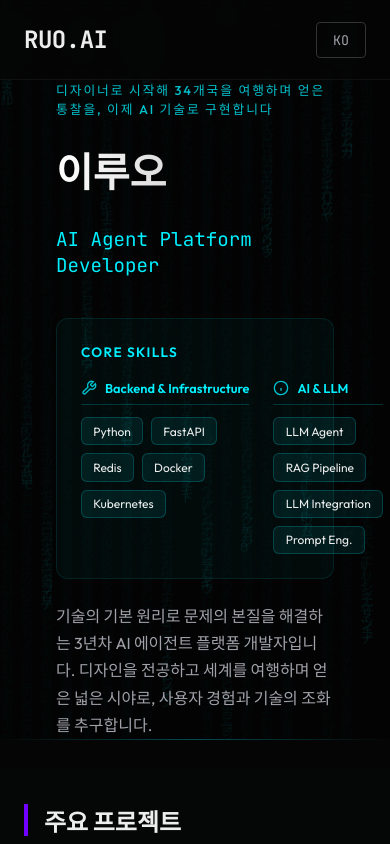
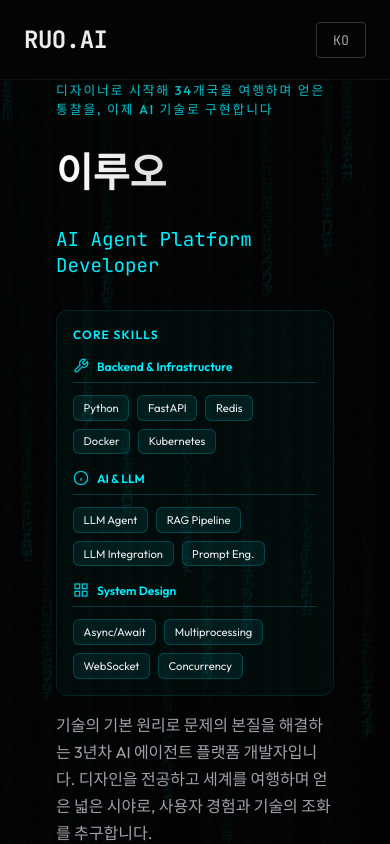
Before and after one commit to comsa33/porfolio-site, a Next.js app: page / in a window 390 px wide. Shown: the top 844 px of the page. Built offline with nearby package versions, Linux system fonts and the light colour scheme.

Commit message:
style: refine mobile and tablet responsiveness for timeline and skills sections and remove portfolio data backup.

```diff
--- a/src/app/page.module.css
+++ b/src/app/page.module.css
@@ -395,6 +395,36 @@
     font-size: 1rem;
   }
 
+  /* Skills Section Mobile */
+  .skillsSection {
+    margin: 1.5rem 0 1rem;
+    padding: 1rem;
+  }
+
+  .skillsTitle {
+    font-size: 0.75rem;
+    margin-bottom: 1rem;
+  }
+
+  .skillsGrid {
+    grid-template-columns: 1fr;
+    gap: 1rem;
+  }
+
+  .categoryHeader {
+    font-size: 0.75rem;
+  }
+
+  .skillBadge {
+    font-size: 0.7rem;
+    padding: 0.3rem 0.6rem;
+  }
+
+  /* Email Text Mobile */
+  .emailText {
+    font-size: 0.85rem;
+  }
+
   .sectionHeader {
     flex-direction: column;
     align-items: flex-start;
@@ -438,3 +468,23 @@
     justify-content: center;
   }
 }
+
+/* Tablet Breakpoint */
+@media (min-width: 769px) and (max-width: 1024px) {
+  .skillsGrid {
+    grid-template-columns: repeat(2, 1fr);
+    gap: 1.2rem;
+  }
+
+  .skillsSection {
+    padding: 1.2rem;
+  }
+
+  .categoryTitle {
+    font-size: 0.75rem;
+  }
+
+  .skillBadge {
+    font-size: 0.72rem;
+  }
+}
--- a/src/components/Timeline.module.css
+++ b/src/components/Timeline.module.css
@@ -259,7 +259,7 @@
 /* Mobile Responsive */
 @media (max-width: 768px) {
   .container {
-    padding: 2rem 1rem;
+    padding: 2rem 0.75rem;
   }
 
   .timelineLine {
@@ -269,21 +269,26 @@
   .timelineItem {
     grid-template-columns: 1fr;
     gap: 0;
-    margin-bottom: 2.5rem;
+    margin-bottom: 2rem;
   }
 
   .timelineDot {
     grid-row: 1;
     margin-bottom: 1rem;
-    padding-left: 2.5rem;
+    padding-left: 2rem;
   }
 
   .dot {
     left: 0;
   }
 
+  .dateLabel {
+    font-size: 0.75rem;
+  }
+
   .card {
-    padding: 1.25rem;
+    padding: 1rem;
+    margin-left: 1.5rem; /* Prevent covering timeline line */
   }
 
   .card:hover {
@@ -297,4 +302,27 @@
   .timelineItem[data-type="Dev"] .cardHeader h3 {
     font-size: 1.2rem;
   }
+
+  .role {
+    font-size: 0.85rem;
+  }
+
+  .description {
+    font-size: 0.85rem;
+    line-height: 1.5;
+  }
+
+  .paperLink {
+    padding: 0.6rem 0.85rem;
+    margin-top: 0.5rem;
+  }
+
+  .paperTitle {
+    font-size: 0.8rem;
+  }
+
+  .paperIcon,
+  .externalIcon {
+    font-size: 0.9rem;
+  }
 }
```
Also changed, not shown: 1 other file (tests, documents, lock files or other folders).
